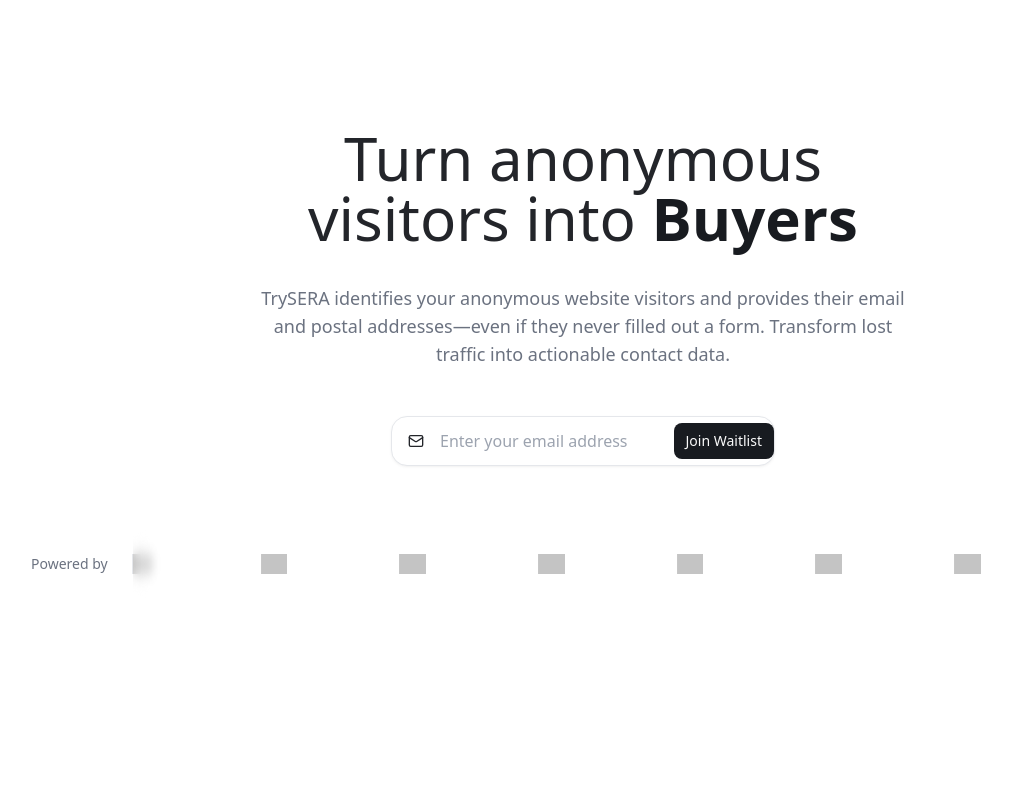
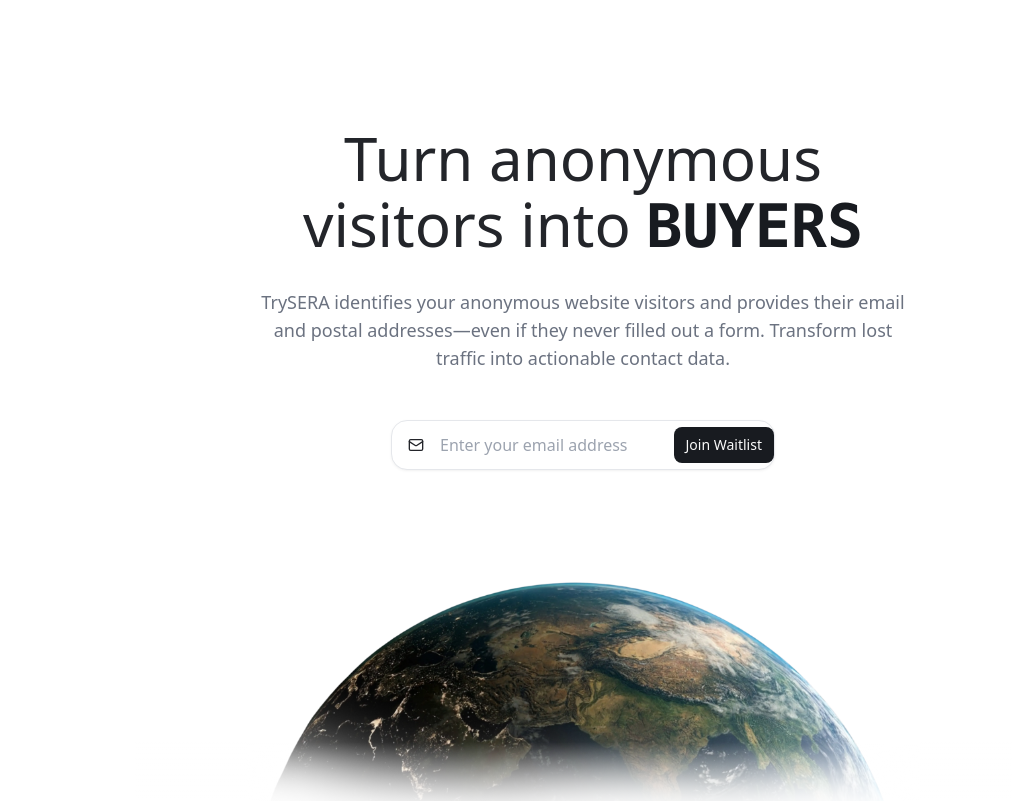
Before and after one commit to jakek14/clairvoyant-launch-pad, a React (Vite) app: page / in a window 1280 px wide. Shown: the top 801 px of the page, without its empty margins (57-1069 px from the left). Built offline with nearby package versions, Linux system fonts and the light colour scheme; grey boxes are pictures that could not be loaded.

Commit message:
Reverted to commit 8c6237e580b928ca31f62213d23071c49f450bdf

```diff
--- a/src/components/hero-section.tsx
+++ b/src/components/hero-section.tsx
@@ -8,7 +8,6 @@ import { cn } from '@/lib/utils'
 import { InfiniteSlider } from '@/components/ui/infinite-slider'
 import { ProgressiveBlur } from '@/components/ui/progressive-blur'
 import { HyperText } from '@/components/ui/hyper-text'
-import { RotatingText } from '@/components/ui/animated-list'
 
 
 const dynamicWords = [
@@ -45,6 +44,15 @@ const transitionVariants = {
 
 export function HeroSection() {
     const [email, setEmail] = useState('')
+    const [currentWordIndex, setCurrentWordIndex] = useState(0)
+
+    useEffect(() => {
+        const interval = setInterval(() => {
+            setCurrentWordIndex((prev) => (prev + 1) % dynamicWords.length)
+        }, 3000)
+
+        return () => clearInterval(interval)
+    }, [])
 
     return (
         <main className="overflow-hidden">
@@ -66,11 +74,15 @@ export function HeroSection() {
                             >
                                 <h1 className="text-balance text-4xl font-medium sm:text-5xl md:text-6xl">
                                     Turn anonymous visitors into{' '}
-                                    <RotatingText
-                                        words={dynamicWords}
-                                        delay={2500}
-                                        className="text-primary font-bold min-h-[1.2em]"
-                                    />
+                                    <div className="inline-block min-h-[1.2em]">
+                                        <HyperText
+                                            key={currentWordIndex}
+                                            text={dynamicWords[currentWordIndex]}
+                                            className="text-primary font-bold"
+                                            duration={600}
+                                            animateOnLoad={true}
+                                        />
+                                    </div>
                                 </h1>
 
                                 <p className="mx-auto mt-6 max-w-2xl text-pretty text-lg text-muted-foreground">
@@ -104,6 +116,17 @@ export function HeroSection() {
                                     </div>
                                 </form>
 
+                <div className="relative mt-16 mx-auto max-w-4xl">
+                    <div className="relative">
+                        <img
+                            src="/lovable-uploads/b4dc9b20-2391-4647-9330-007959961e78.png"
+                            alt="Earth globe showing global reach"
+                            className="w-full h-auto max-w-2xl mx-auto rounded-lg"
+                        />
+                        {/* Blur overlay for bottom portion */}
+                        <div className="absolute bottom-0 left-0 right-0 h-32 bg-gradient-to-t from-background via-background/80 to-transparent pointer-events-none" />
+                    </div>
+                </div>
                             </AnimatedGroup>
                         </div>
                     </div>
--- a/src/components/ui/animated-list.tsx
+++ /dev/null
@@ -1,104 +0,0 @@
-"use client";
-
-import React, { ReactElement, useEffect, useMemo, useState } from "react";
-import { AnimatePresence, motion } from "framer-motion";
-
-export interface AnimatedListProps {
-  className?: string;
-  children: React.ReactNode;
-  delay?: number;
-}
-
-export const AnimatedList = React.memo(
-  ({ className, children, delay = 1000 }: AnimatedListProps) => {
-    const [index, setIndex] = useState(0);
-    const childrenArray = React.Children.toArray(children);
-
-    useEffect(() => {
-      const interval = setInterval(() => {
-        setIndex((prevIndex) => (prevIndex + 1) % childrenArray.length);
-      }, delay);
-
-      return () => clearInterval(interval);
-    }, [childrenArray.length, delay]);
-
-    const itemsToShow = useMemo(
-      () => childrenArray.slice(0, index + 1).reverse(),
-      [index, childrenArray]
-    );
-
-    return (
-      <div className={`flex flex-col items-center gap-4 ${className}`}>
-        <AnimatePresence>
-          {itemsToShow.map((item) => (
-            <AnimatedListItem key={(item as ReactElement).key}>
-              {item}
-            </AnimatedListItem>
-          ))}
-        </AnimatePresence>
-      </div>
-    );
-  }
-);
-
-AnimatedList.displayName = "AnimatedList";
-
-export function AnimatedListItem({ children }: { children: React.ReactNode }) {
-  return (
-    <motion.div
-      initial={{ scale: 0, opacity: 0 }}
-      animate={{ scale: 1, opacity: 1, originY: 0 }}
-      exit={{ scale: 0, opacity: 0 }}
-      transition={{ type: "spring" as const, stiffness: 350, damping: 40 }}
-      layout
-      className="mx-auto w-full"
-    >
-      {children}
-    </motion.div>
-  );
-}
-
-// Simpler rotating text component for the hero
-export interface RotatingTextProps {
-  words: string[];
-  delay?: number;
-  className?: string;
-}
-
-export const RotatingText = React.memo(
-  ({ words, delay = 2000, className }: RotatingTextProps) => {
-    const [currentIndex, setCurrentIndex] = useState(0);
-
-    useEffect(() => {
-      const interval = setInterval(() => {
-        setCurrentIndex((prev) => (prev + 1) % words.length);
-      }, delay);
-
-      return () => clearInterval(interval);
-    }, [words.length, delay]);
-
-    return (
-      <div className={`inline-block ${className}`}>
-        <AnimatePresence mode="wait">
-          <motion.span
-            key={currentIndex}
-            initial={{ opacity: 0, y: 20 }}
-            animate={{ opacity: 1, y: 0 }}
-            exit={{ opacity: 0, y: -20 }}
-            transition={{
-              type: "spring",
-              stiffness: 300,
-              damping: 30,
-              duration: 0.3,
-            }}
-            className="inline-block"
-          >
-            {words[currentIndex]}
-          </motion.span>
-        </AnimatePresence>
-      </div>
-    );
-  },
-);
-
-RotatingText.displayName = "RotatingText";
```
